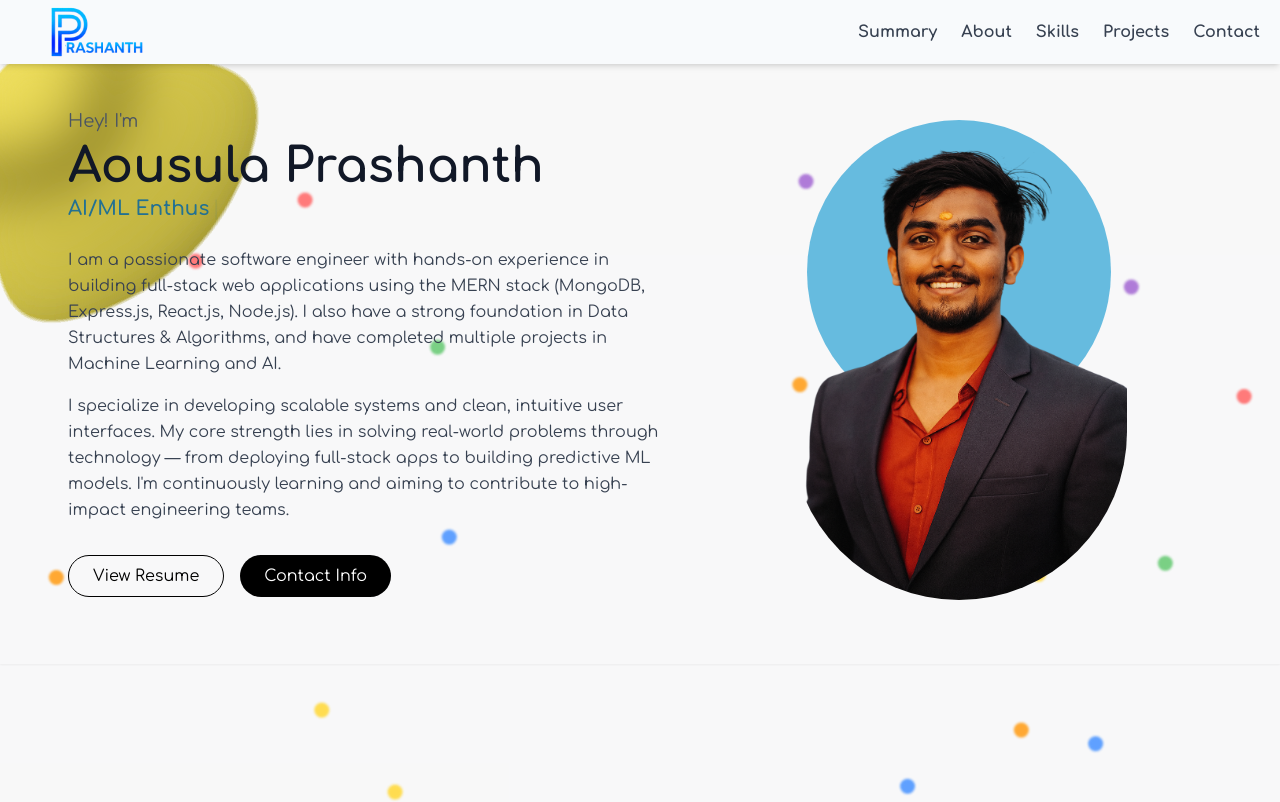
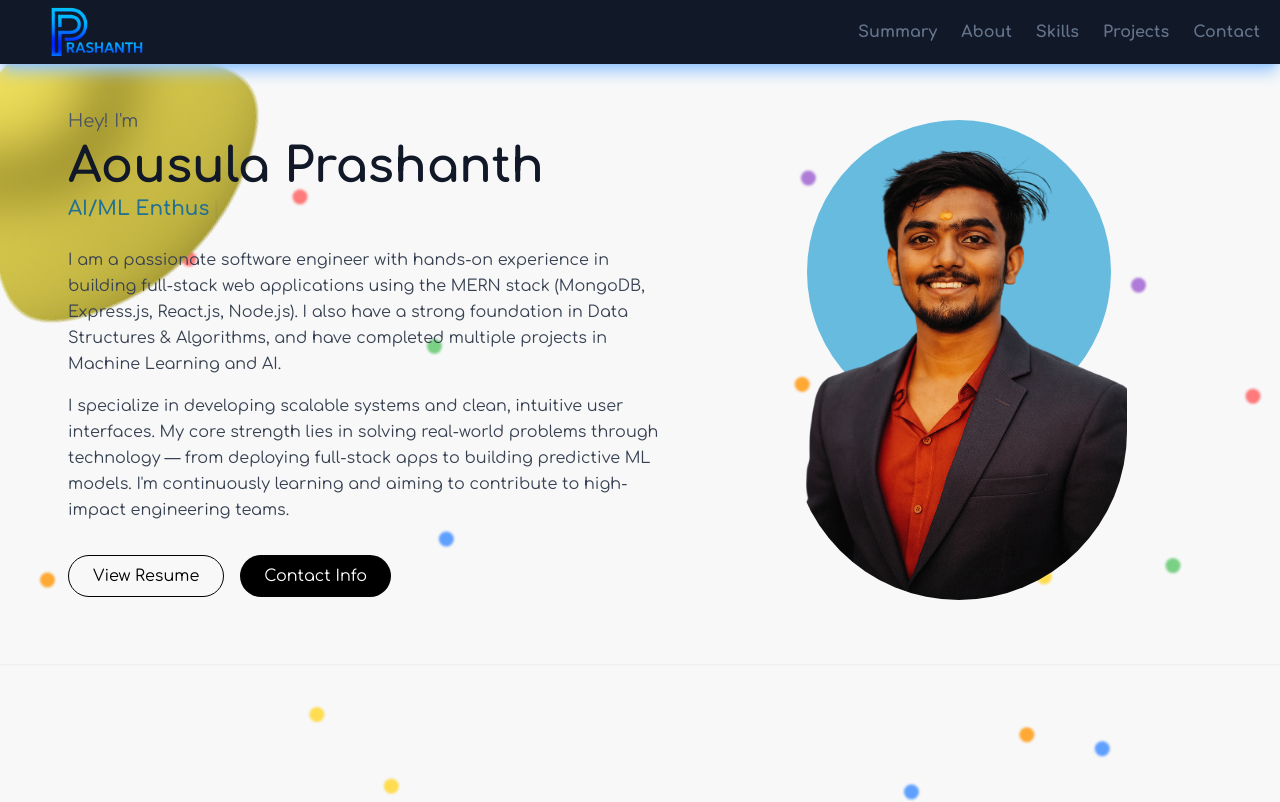
Before and after one commit to Aousulaprashant/Porfolio, a React (Create React App) app: page / in a window 1280 px wide. Shown: the top 802 px of the page. Built offline with nearby package versions, Linux system fonts and the light colour scheme.

Commit message:
ui changes

```diff
--- a/src/components/BlobCursor/Blob.css
+++ b/src/components/BlobCursor/Blob.css
@@ -30,3 +30,8 @@
 .inner-dot {
   position: absolute;
 }
+@media (max-width:760px) {
+  .blob-container{
+    display: none;
+  }
+}
--- a/src/components/BlobCursor/SmallBlob.jsx
+++ b/src/components/BlobCursor/SmallBlob.jsx
@@ -74,7 +74,7 @@ const AnimatedBlobCursor = ({ count = 12, size = 18 }) => {
         <div
           key={i}
           ref={(el) => (dotsRef.current[i] = el)}
-          className="fixed w-full mx-auto top-0 left-0 rounded-full pointer-events-none"
+          className="hidden md:flex md:fixed w-full mx-auto top-0 left-0 rounded-full pointer-events-none"
           style={{
             zIndex: 0, // always behind content
             width: `${size}px`,
--- a/src/components/Footer/index.js
+++ b/src/components/Footer/index.js
@@ -11,7 +11,7 @@ import { SiLeetcode } from "react-icons/si";
 
 const Footer = () => {
   return (
-    <footer className="bg-white text-black border-t mt-16 cursor-auto">
+    <footer className="bg-gray-900 	text-white border-t mt-16 cursor-auto">
       <div className="max-w-7xl mx-auto px-6 py-10 grid grid-cols-1 sm:grid-cols-2 md:grid-cols-4 gap-8">
         <div>
           <h4 className="font-semibold mb-4">CONTACT DETAILS</h4>
--- a/src/components/Header/index.js
+++ b/src/components/Header/index.js
@@ -14,7 +14,7 @@ const Header = () => {
   ];
 
   return (
-    <header className="w-screen fixed top-0 md:w-full bg-slate-50 shadow-md z-50 cursor-auto">
+    <header className="w-screen fixed top-0 md:w-full bg-gray-900 shadow-lg shadow-blue-300 z-50 cursor-auto">
       <div className="max-w-7xl mx-auto px-5 h-16 flex justify-between items-center">
         {/* Logo */}
         <div className="flex items-center h-12">
@@ -27,7 +27,7 @@ const Header = () => {
         </div>
 
         {/* Desktop Nav */}
-        <nav className="hidden md:flex space-x-6 font-bold text-gray-700">
+        <nav className="hidden md:flex space-x-6 font-bold text-slate-500">
           {NavItems.map((item) => (
             <a
               key={item.name}
@@ -40,7 +40,7 @@ const Header = () => {
         </nav>
 
         {/* Mobile Menu Button */}
-        <div className="md:hidden z-50">
+        <div className="md:hidden z-50  text-white">
           <button onClick={() => setMenuOpen(!menuOpen)}>
             {menuOpen ? <FiX size={24} /> : <FiMenu size={24} />}
           </button>
@@ -49,7 +49,7 @@ const Header = () => {
 
       {/* Mobile Menu: Always Rendered, Smooth Transition */}
       <div
-        className={`md:hidden overflow-hidden bg-slate-50 shadow-inner px-5 transition-all duration-500 ease-in-out ${
+        className={`md:hidden overflow-hidden bg-slate-700 shadow-inner px-5 transition-all duration-500 ease-in-out ${
           menuOpen ? "max-h-96 pt-2 pb-4" : "max-h-0"
         }`}
       >
@@ -63,7 +63,7 @@ const Header = () => {
               key={item.name}
               href={item.link}
               onClick={() => setMenuOpen(false)}
-              className="block py-1 font-semibold text-gray-700 hover:text-[#367cbdf9] transition-all"
+              className="block py-1 font-semibold text-gray-100 hover:text-[#367cbdf9] transition-all"
             >
               {item.name}
             </a>
```
